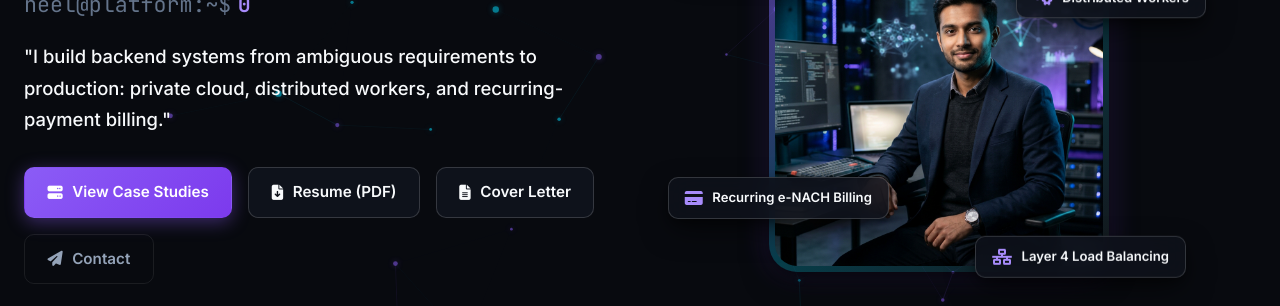
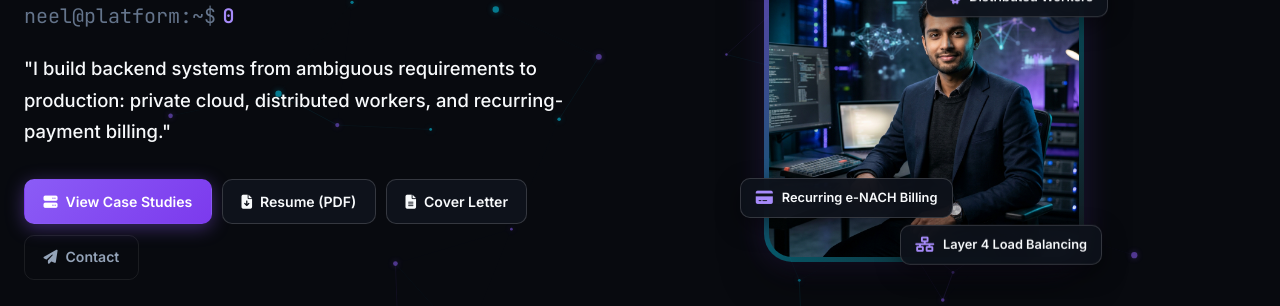
Before and after one commit to NeelTilak/portfolio-v2, a website: page index.html in a window 1280 px wide. Shown: the part 318-624 px from the top of the page. Drawn offline with Linux system fonts and the light colour scheme; no server answers.

Commit message:
fix(hero): fix hero div alignment, anchor floating badges to avatar container, and balance button grid

```diff
--- a/css/main.css
+++ b/css/main.css
@@ -387,8 +387,8 @@ body {
 
 .hero-grid {
   display: grid;
-  grid-template-columns: 1.25fr 0.95fr;
-  gap: 3.5rem;
+  grid-template-columns: 1.15fr 0.95fr;
+  gap: 2.5rem;
   align-items: center;
   margin: auto 0;
   width: 100%;
@@ -448,12 +448,15 @@ body {
 
 .typewriter-wrapper {
   font-family: var(--font-mono);
-  font-size: clamp(0.92rem, 2.2vw, 1.35rem);
+  font-size: clamp(0.9rem, 1.8vw, 1.25rem);
   color: var(--text-secondary);
   margin-bottom: 1.25rem;
   min-height: 2.2rem;
   display: flex;
   align-items: center;
+  max-width: 100%;
+  overflow: hidden;
+  text-overflow: ellipsis;
   white-space: nowrap;
 }
 
@@ -494,22 +497,31 @@ body {
   display: flex;
   flex-wrap: wrap;
   align-items: center;
-  gap: 1rem;
-  margin-bottom: 2.5rem;
+  gap: 0.65rem;
+  margin-bottom: 2rem;
+}
+
+@media (max-width: 1100px) and (min-width: 901px) {
+  .hero-actions {
+    display: grid;
+    grid-template-columns: repeat(2, minmax(0, max-content));
+    gap: 0.65rem;
+  }
 }
 
 .btn {
   display: inline-flex;
   align-items: center;
-  gap: 0.6rem;
-  padding: 0.75rem 1.4rem;
+  gap: 0.5rem;
+  padding: 0.65rem 1.15rem;
   border-radius: var(--radius-md);
-  font-size: 0.95rem;
+  font-size: 0.88rem;
   font-weight: 600;
   text-decoration: none;
   cursor: pointer;
   transition: all var(--transition-normal);
   border: 1px solid transparent;
+  white-space: nowrap;
 }
 
 .btn-primary {
@@ -583,16 +595,26 @@ body {
   display: flex;
   justify-content: center;
   align-items: center;
+  width: 100%;
+}
+
+.avatar-card-container {
+  position: relative;
+  width: 320px;
+  height: 320px;
+  display: flex;
+  justify-content: center;
+  align-items: center;
 }
 
 .avatar-wrapper {
   position: relative;
-  width: 340px;
-  height: 340px;
+  width: 100%;
+  height: 100%;
   border-radius: 28px;
-  padding: 6px;
-  background: linear-gradient(135deg, rgba(139, 92, 246, 0.6), rgba(6, 182, 212, 0.3), rgba(255, 255, 255, 0.05));
-  box-shadow: var(--shadow-lg), var(--shadow-glow);
+  padding: 5px;
+  background: linear-gradient(135deg, rgba(139, 92, 246, 0.7), rgba(6, 182, 212, 0.45), rgba(255, 255, 255, 0.05));
+  box-shadow: 0 16px 40px rgba(0, 0, 0, 0.5), 0 0 30px rgba(139, 92, 246, 0.25);
   transition: transform var(--transition-slow);
 }
 
@@ -604,7 +626,7 @@ body {
   width: 100%;
   height: 100%;
   object-fit: cover;
-  border-radius: 22px;
+  border-radius: 23px;
   display: block;
 }
 
@@ -613,15 +635,15 @@ body {
   position: absolute;
   display: flex;
   align-items: center;
-  gap: 0.6rem;
-  padding: 0.6rem 1rem;
+  gap: 0.55rem;
+  padding: 0.55rem 0.9rem;
   border-radius: var(--radius-md);
-  background: rgba(14, 18, 27, 0.88);
-  backdrop-filter: blur(12px);
-  -webkit-backdrop-filter: blur(12px);
+  background: rgba(14, 18, 27, 0.92);
+  backdrop-filter: blur(14px);
+  -webkit-backdrop-filter: blur(14px);
   border: 1px solid var(--border-strong);
-  box-shadow: var(--shadow-lg);
-  font-size: 0.82rem;
+  box-shadow: 0 8px 24px rgba(0, 0, 0, 0.45);
+  font-size: 0.8rem;
   font-weight: 600;
   color: var(--text-primary);
   white-space: nowrap;
@@ -630,31 +652,31 @@ body {
 }
 
 .floating-chip i {
-  font-size: 1rem;
+  font-size: 0.95rem;
   color: var(--accent-purple-light);
 }
 
 .chip-1 {
-  top: -10px;
-  left: -20px;
+  top: -12px;
+  left: -18px;
   animation-delay: 0s;
 }
 
 .chip-2 {
-  top: 45px;
-  right: -30px;
+  top: 36px;
+  right: -24px;
   animation-delay: 1.5s;
 }
 
 .chip-3 {
-  bottom: 45px;
-  left: -35px;
+  bottom: 36px;
+  left: -24px;
   animation-delay: 3s;
 }
 
 .chip-4 {
-  bottom: -15px;
-  right: -10px;
+  bottom: -12px;
+  right: -18px;
   animation-delay: 4.5s;
 }
 
@@ -2154,12 +2176,17 @@ body {
     justify-content: center;
   }
   .hero-visual {
+    width: 100%;
+    margin: 1rem auto 0;
+  }
+  .avatar-card-container {
     display: grid;
     grid-template-columns: repeat(2, 1fr);
     gap: 0.6rem;
     width: 100%;
     max-width: 340px;
-    margin: 1rem auto 0;
+    height: auto;
+    margin: 0 auto;
     justify-items: center;
     align-items: center;
   }
@@ -2291,11 +2318,16 @@ body {
 
   /* Responsive Hero Avatar & Framed Badge Grid */
   .hero-visual {
+    width: 100%;
+    margin: 0 auto;
+  }
+  .avatar-card-container {
     display: grid;
     grid-template-columns: repeat(2, 1fr);
     gap: 0.55rem;
     width: 100%;
     max-width: 320px;
+    height: auto;
     margin: 0 auto;
     justify-items: center;
     align-items: center;
--- a/index.html
+++ b/index.html
@@ -194,6 +194,7 @@
         </div>
 
         <div class="hero-visual">
+          <div class="avatar-card-container">
             <div class="avatar-wrapper">
               <img src="assets/images/avatar.jpg" alt="Neel Tilak - Backend &amp; Cloud Platform Engineer" class="avatar-img" id="hero-avatar-img"/>
             </div>
@@ -213,6 +214,7 @@
             <div class="floating-chip chip-4">
               <i class="fa-solid fa-network-wired"></i>
               <span>Layer 4 Load Balancing</span>
+            </div>
           </div>
         </div>
       </div>
```
Lines whose indentation alone changed are shown as unchanged.
